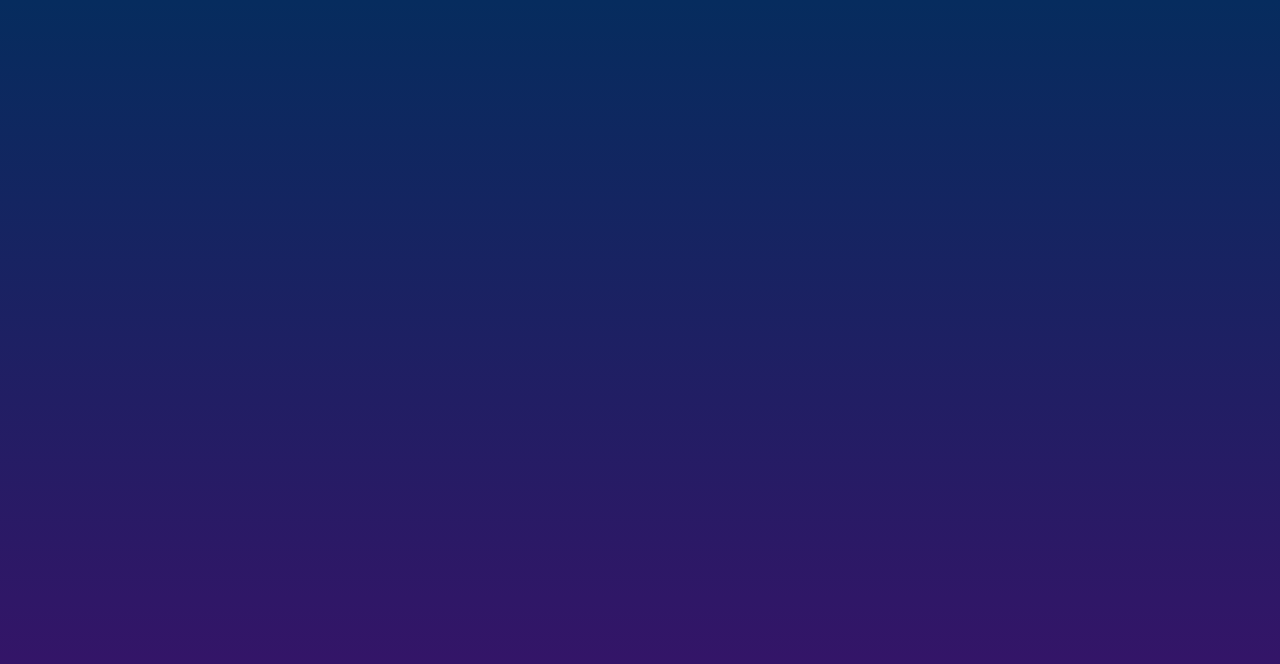
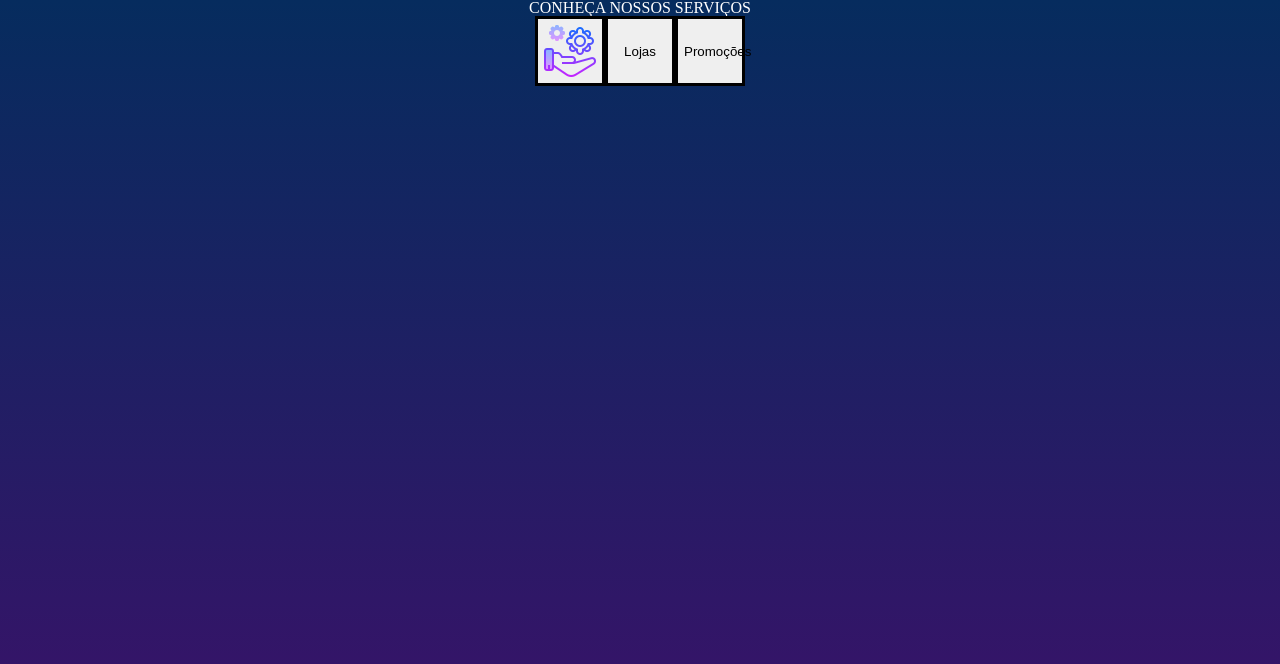
Before and after one commit to 2023-2S-SENAI-SP-FE/cyber-motors-projeto, a plain HTML site: page index.html in a window 1280 px wide. Drawn offline with Linux system fonts and the light colour scheme.

Commit message:
feat(index.html): inclusão de arquivo html e imagem

```diff
--- a/index.html
+++ b/index.html
@@ -5,9 +5,16 @@
     <meta name="viewport" content="width=device-width, initial-scale=1.0">
     <link rel="stylesheet" href="./css/reset.css">
     <link rel="stylesheet" href="./css/styles.css">
+    <link rel="stylesheet" href="./css/servicos.css">
     <title>Cyber Motors</title>
 </head>
 <body>
 
+    <h1 class="titulo-superior">CONHEÇA NOSSOS SERVIÇOS</h1>
+<div class="centralizando container display-flex">
+    <button class="contido botao-um"></button>
+    <button class="contido botao-dois">Lojas</button>
+    <button class="contido botao-tres">Promoções</button>
+</div>
 </body>
 </html>
```
Also changed, not shown: img/icone-servicos.png (added).
